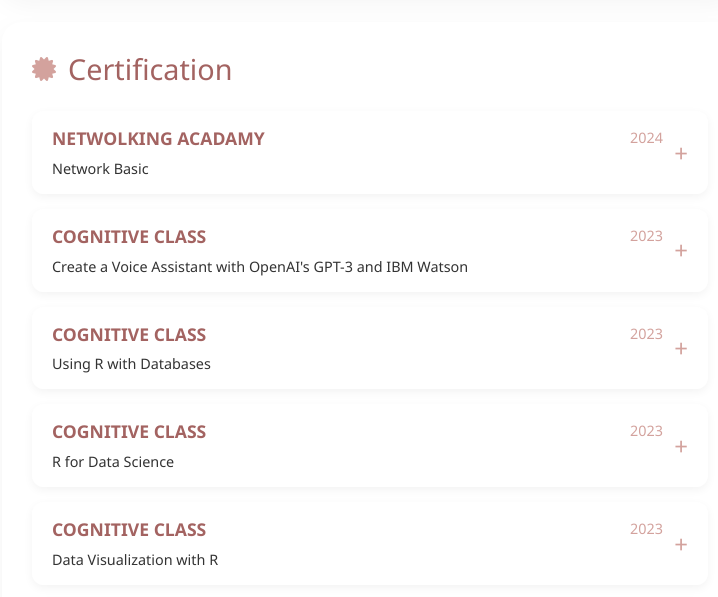
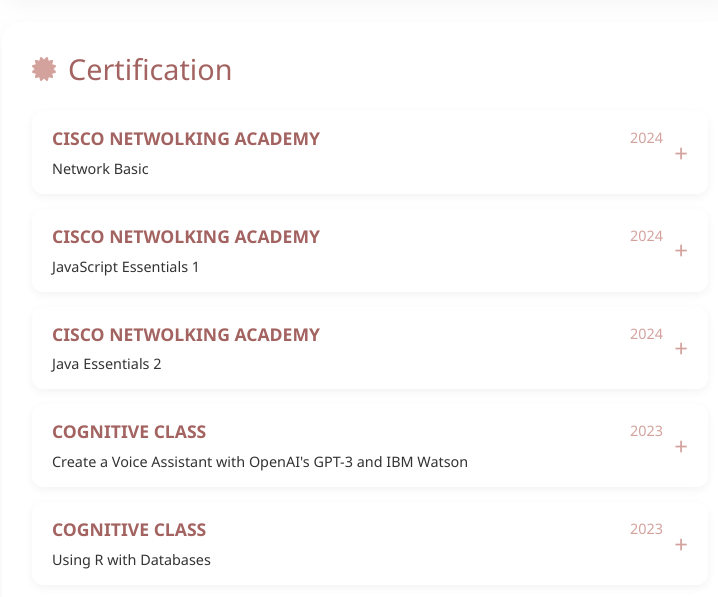
Before and after one commit to nguyenngoccattuong/myblog, a plain HTML site: page resume.html in a window 1280 px wide. Shown: the part 3860-4457 px from the top of the page, without its empty margins (80-798 px from the left). Drawn offline with nearby package versions, Linux system fonts and the light colour scheme.

Commit message:
update ceritificate

```diff
--- a/resume.html
+++ b/resume.html
@@ -385,13 +385,41 @@
                                 <div class="certificate-item">
                                     <div class="certificate-header">
                                         <div>
-                                            <h3 class="certificate-title">NETWOLKING ACADAMY</h3>
+                                            <h3 class="certificate-title">CISCO NETWOLKING ACADEMY</h3>
                                             <p class="certificate-subtitle">Network Basic</p>
                                         </div>
                                         <span class="certificate-year">2024</span>
                                     </div>
                                     <div class="certificate-content">
-                                        <img src="imgs/certificate1.jpg" alt="RMIT Certificate">
+                                        <img src="imgs/certificate1.jpg" alt=" Certificate">
+                                    </div>
+                                </div>
+
+                                <!-- Thêm các chứng chỉ -->
+                                <div class="certificate-item">
+                                    <div class="certificate-header">
+                                        <div>
+                                            <h3 class="certificate-title">CISCO NETWOLKING ACADEMY</h3>
+                                            <p class="certificate-subtitle">JavaScript Essentials 1</p>
+                                        </div>
+                                        <span class="certificate-year">2024</span>
+                                    </div>
+                                    <div class="certificate-content">
+                                        <img src="imgs/certificate11.png" alt=" Certificate">
+                                    </div>
+                                </div>
+
+                                <!-- Thêm các chứng chỉ -->
+                                <div class="certificate-item">
+                                    <div class="certificate-header">
+                                        <div>
+                                            <h3 class="certificate-title">CISCO NETWOLKING ACADEMY</h3>
+                                            <p class="certificate-subtitle">Java Essentials 2</p>
+                                        </div>
+                                        <span class="certificate-year">2024</span>
+                                    </div>
+                                    <div class="certificate-content">
+                                        <img src="imgs/certificate12.png" alt=" Certificate">
                                     </div>
                                 </div>
 
@@ -405,7 +433,7 @@
                                         <span class="certificate-year">2023</span>
                                     </div>
                                     <div class="certificate-content">
-                                        <img src="imgs/certificate2.png" alt="RMIT Certificate">
+                                        <img src="imgs/certificate2.png" alt=" Certificate">
                                     </div>
                                 </div>
 
@@ -419,7 +447,7 @@
                                         <span class="certificate-year">2023</span>
                                     </div>
                                     <div class="certificate-content">
-                                        <img src="imgs/certificate3.png" alt="RMIT Certificate">
+                                        <img src="imgs/certificate3.png" alt=" Certificate">
                                     </div>
                                 </div>
 
@@ -433,7 +461,7 @@
                                         <span class="certificate-year">2023</span>
                                     </div>
                                     <div class="certificate-content">
-                                        <img src="imgs/certificate4.png" alt="RMIT Certificate">
+                                        <img src="imgs/certificate4.png" alt=" Certificate">
                                     </div>
                                 </div>
 
@@ -447,7 +475,7 @@
                                         <span class="certificate-year">2023</span>
                                     </div>
                                     <div class="certificate-content">
-                                        <img src="imgs/certificate5.png" alt="RMIT Certificate">
+                                        <img src="imgs/certificate5.png" alt=" Certificate">
                                     </div>
                                 </div>
 
@@ -460,7 +488,7 @@
                                         <span class="certificate-year">2024</span>
                                     </div>
                                     <div class="certificate-content">
-                                        <img src="imgs/certificate10.jpg" alt="RMIT Certificate">
+                                        <img src="imgs/certificate10.jpg" alt=" Certificate">
                                     </div>
                                 </div>
 
@@ -474,7 +502,7 @@
                                         <span class="certificate-year">2024</span>
                                     </div>
                                     <div class="certificate-content">
-                                        <img src="imgs/certificate6.png" alt="RMIT Certificate">
+                                        <img src="imgs/certificate6.png" alt=" Certificate">
                                     </div>
                                 </div>
 
@@ -488,7 +516,7 @@
                                         <span class="certificate-year">2023</span>
                                     </div>
                                     <div class="certificate-content">
-                                        <img src="imgs/certificate7.png" alt="RMIT Certificate">
+                                        <img src="imgs/certificate7.png" alt=" Certificate">
                                     </div>
                                 </div>
 
@@ -502,7 +530,7 @@
                                         <span class="certificate-year">2021</span>
                                     </div>
                                     <div class="certificate-content">
-                                        <img src="imgs/certificate8.png" alt="RMIT Certificate">
+                                        <img src="imgs/certificate8.png" alt=" Certificate">
                                     </div>
                                 </div>
 
@@ -516,7 +544,7 @@
                                         <span class="certificate-year">2021</span>
                                     </div>
                                     <div class="certificate-content">
-                                        <img src="imgs/certificate9.png" alt="RMIT Certificate">
+                                        <img src="imgs/certificate9.png" alt=" Certificate">
                                     </div>
                                 </div>
 
```
Also changed, not shown: imgs/certificate11.png (added), imgs/certificate12.png (added).
